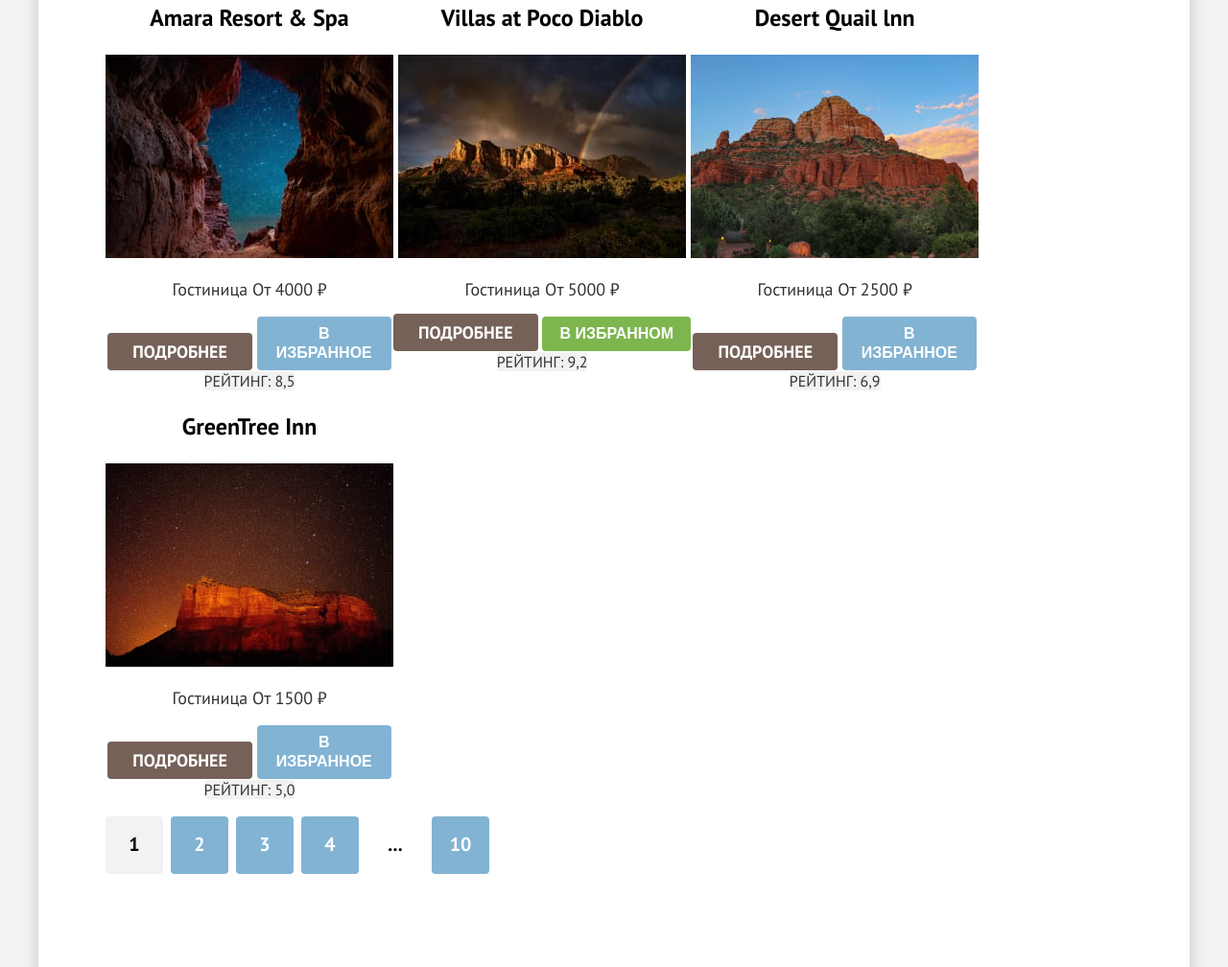
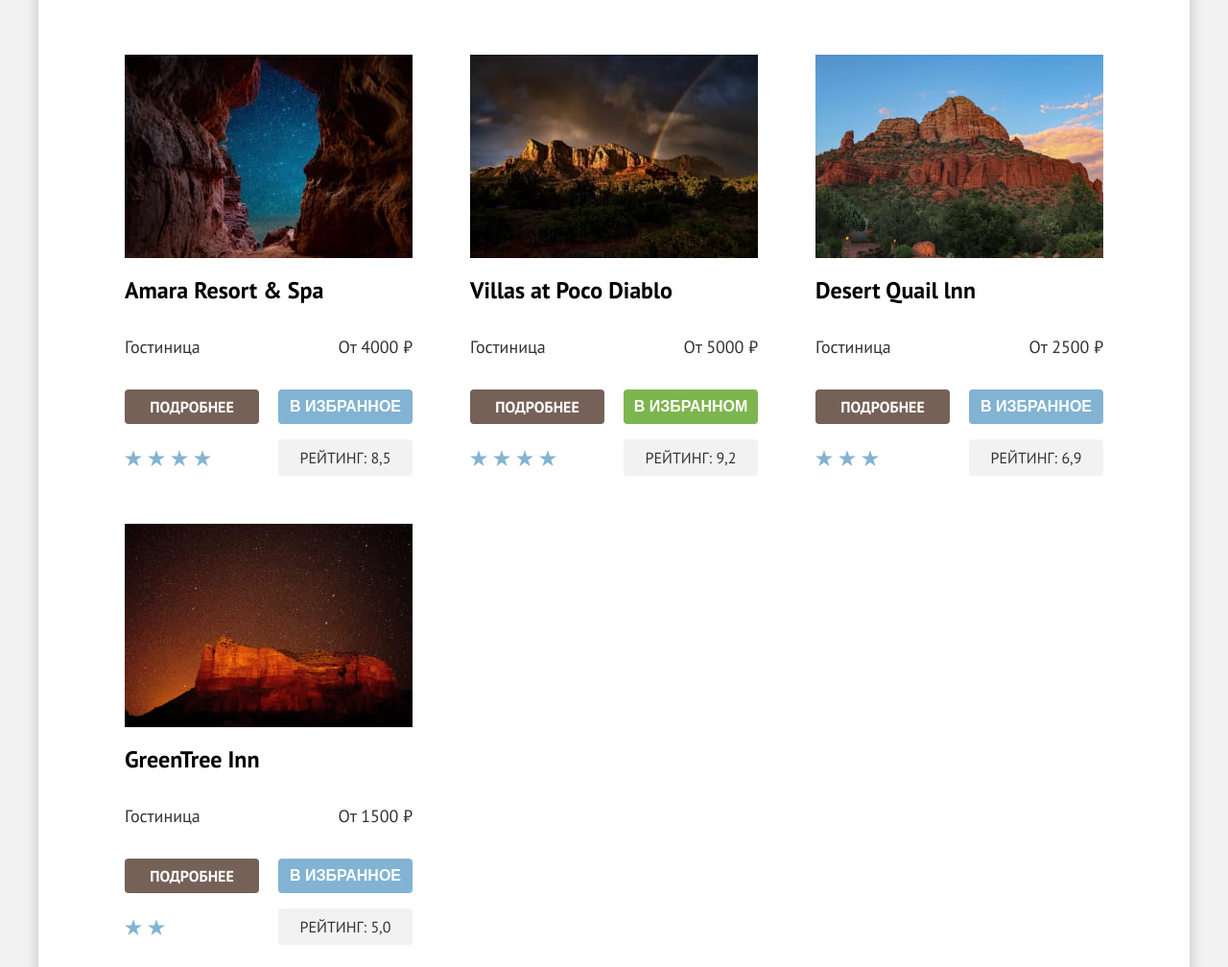
Before and after one commit to htmlacademy-htmlcss/2095695-sedona-37, a plain HTML site: page catalog.html in a window 1280 px wide. Shown: the part 590-1598 px from the top of the page at 96% size. Drawn offline with Linux system fonts and the light colour scheme.

Commit message:
создает карточки отелей с помощью grid

```diff
--- a/catalog.html
+++ b/catalog.html
@@ -164,8 +164,8 @@
                 class="visually-hidden">Списками</span></button>
           </div>
         </div>
+        <div class="list-card">
           <h3 class="visually-hidden">Список гостиниц</h3>
-        <div class="container-card">
             <article class="card">
               <h4 class="card-title">
                 <a class="card-link" href="#">Amara Resort & Spa</a>
@@ -194,7 +194,7 @@
                 <span class="card-description-price">От 5000 ₽</span>
               </p>
               <a class="button button-detailed" href="#">Подробнее</a>
-            <button class="button  button-active" type="button">В избранноm</button>
+              <button class="button button-choose button-active" type="button">В избранноm</button>
               <div class="star star-four">
                 <span class="visually-hidden">4 звезды</span>
               </div>
@@ -234,6 +234,7 @@
               </div>
               <p class="card-rating">Рейтинг: <span> 5,0</span></p>
             </article>
+            </div>
           </div>
           <div class="pagination">
             <h3 class="visually-hidden">Список страниц</h3>
--- a/styles/styles.css
+++ b/styles/styles.css
@@ -121,14 +121,14 @@ body {
   color: #FFFFFF;
   text-decoration: none;
   text-transform: uppercase;
+  font-size: 16px;
+  line-height: 20px;
+   font-weight: 700;
   border: none;
 }
 
 .navigation-item-button {
   display: block;
-  font-weight: 700;
-  font-size: 16px;
-  line-height: 20px;
   padding: 8px 34px;
   margin: 14px 0;
 }
@@ -202,8 +202,12 @@ body {
 .item-blue-first {
   grid-column: 1 / 4;
   grid-row: 1 / 2;
+  background-color: #82B3D3;
+  color: #FFFFFF;
 }
-
+.item-transparent-blue{
+  background: rgba(131, 179, 211, 0.12);
+}
 .item-transparent-blue-left {
   grid-column: 1 / 2;
   grid-row: 2 / 3;
@@ -212,16 +216,21 @@ body {
 .advantages-item-light-blue {
   grid-column: 2 / 3;
   grid-row: 2 / 3;
+  background-color: rgba(131, 179, 211, 0.2);
+
 }
 
 .item-transparent-blue-right {
   grid-column: 3 / 4;
   grid-row: 2 / 3;
+
 }
 
 .item-blue-last {
   grid-column: 1 / 4;
   grid-row: 3 / 4;
+  background-color: #82B3D3;
+  color: #FFFFFF;
 }
 
 .advantages-item-blue {
@@ -243,7 +252,8 @@ body {
   padding: 0;
 }
 
-.wrapper-blue-first {
+.wrapper-blue-first,
+.wrapper-blue-last {
   padding: 102px 85px;
 }
 
@@ -281,28 +291,17 @@ body {
   text-transform: uppercase;
 
 }
-.advantages-block{
+
+.advantages-block {
   padding: 0 355px;
 }
+
 .advantages-text-item {
   color: #333333;
 }
 
 .advantages-text-item-white {
   color: #FFFFFF;
-}
-
-.advantages-item-blue {
-  background-color: #82B3D3;
-  color: #FFFFFF;
-}
-
-.advantages-item-light-blue {
-  background-color: rgba(131, 179, 211, 0.2);
-}
-
-.item-transparent-blue {
-  background: rgba(131, 179, 211, 0.12);
 }
 
 .privilege-list {
@@ -369,7 +368,6 @@ body {
 
 .search-button {
   padding: 8px 50px;
-  font-weight: 700;
   font-size: 20px;
   line-height: 36px;
   width: 376px;
@@ -549,28 +547,22 @@ body {
   align-self: flex-end;
 }
 
-.button-submit,
-.button-reset {
+.button-submit {
   background: #82B3D3;
-  padding: 8px 50px;
-  font-weight: 700;
-  font-size: 16px;
-  line-height: 20px;
-
-}
-
-.button-submit {
   margin-bottom: 40px;
+   padding: 8px 50px;
 }
 
 .button-reset {
   background-color: transparent;
+  padding: 8px 50px;
 }
 
 .catalog-view {
   display: flex;
   justify-content: space-between;
   padding: 0 70px;
+  margin-bottom: 56px;
 }
 
 .select-hotels {
@@ -624,12 +616,27 @@ body {
 
 
 
+.list-card {
+  display: grid;
+  grid-template-columns: repeat(3, 1fr);
+   column-gap: 20px;
+  row-gap: 10px;
+  padding: 0 70px;
+  margin-bottom: 80px;
+}
 
 
-.container-card{
-  display: flex;
-  flex-wrap: wrap;
-  padding: 0 70px;
+.card {
+  display: grid;
+  grid-template-columns: 140px 20px 140px;
+  grid-template-areas:
+    "image image image"
+    "title title title"
+    "description description description"
+    "button-detailed . button-choose"
+    "star rating rating";
+  row-gap: 16px;
+  padding: 20px;
 }
 
 .card-link {
@@ -640,13 +647,36 @@ body {
   color: #000000
 }
 
+.card-img {
+  grid-area: image;
+  max-width: 300px;
+}
+
+.card-title {
+  grid-area: title;
+  text-align: left;
+  padding: 0;
+  margin: 0;
+}
+
+
 .card-description {
+  display: grid;
+  grid-template-columns: repeat(2, 1fr);
   font-size: 18px;
   line-height: 21px;
   color: #333333;
+  grid-area: description;
 }
-
+.card-description-title{
+text-align: left;
+}
+.card-description-price{
+text-align:right;
+}
 .card-rating {
+  margin: 0;
+  grid-area: rating;
   display: inline;
   font-size: 16px;
   line-height: 20px;
@@ -654,34 +684,36 @@ body {
   color: #333333;
   background-color: #F2F2F2;
   border-radius: 4px;
+  width: 140px;
+  padding: 9px 0;
+  margin-left:auto;
 }
 
 
 
 .button-detailed {
-
-  padding: 8px 26px;
-  font-weight: 700;
+  grid-area: button-detailed;
   width: 140px;
+ padding: 8px 0;
 
 }
 
 .button-choose {
-  padding: 8px 20px;
+  grid-area: button-choose;
   background-color: #82B3D3;
-  font-weight: 700;
-  font-size: 16px;
-  line-height: 20px;
   width: 140px;
+  padding: 8px 0;
 
 }
 
 .button-active {
-  font-weight: 700;
-  font-size: 16px;
-  line-height: 20px;
-  padding: 8px 18px;
+
   background: #7DB54F;
+
+}
+
+.star {
+  grid-area: star;
 
 }
 
@@ -691,6 +723,7 @@ body {
     url("../images/star.svg") no-repeat 24px,
     url("../images/star.svg") no-repeat 48px,
     url("../images/star.svg") no-repeat 72px;
+
 
 }
 
@@ -710,6 +743,8 @@ body {
 
 .pagination-list {
   display: flex;
+  margin: 0;
+  padding:0;
   list-style-type: none;
   padding-left: 70px;
   margin-bottom: 60px;
```
Also changed, not shown: index.html (+2 -2 lines). Lines whose indentation alone changed are shown as unchanged.
